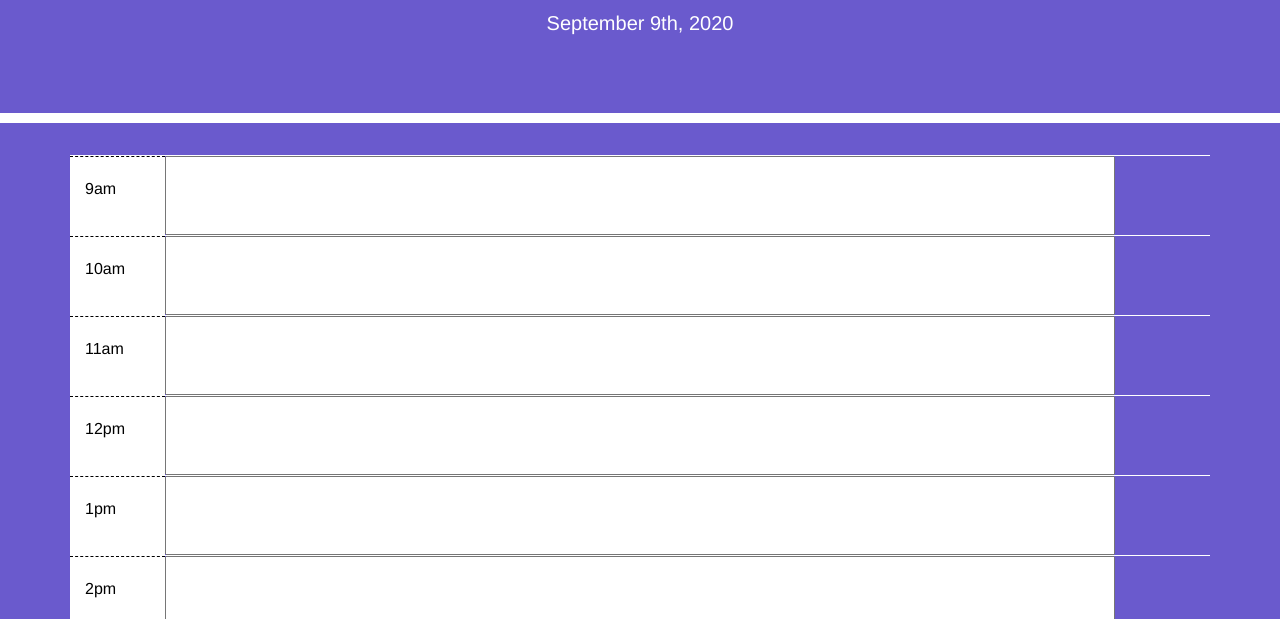
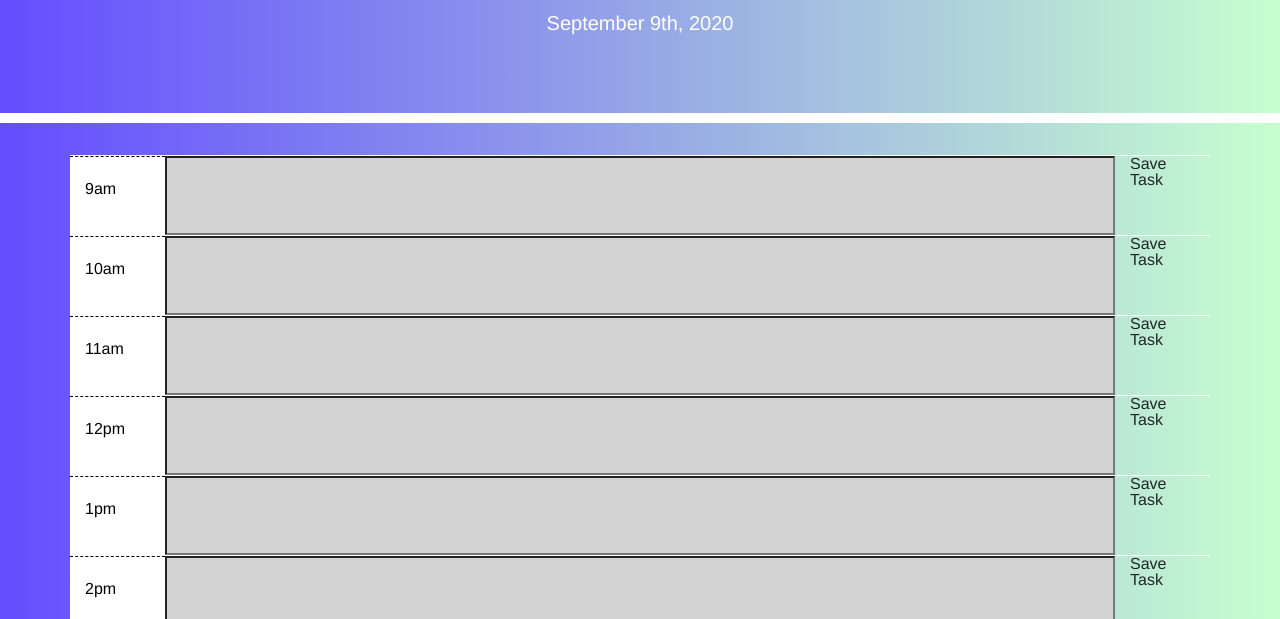
Before and after one commit to mpollicito/homework5, a plain HTML site: page index.html in a window 1280 px wide. Shown: the part 181-800 px from the top of the page. Drawn offline with nearby package versions, Linux system fonts and the light colour scheme.

Commit message:
Final commit, hopefully. Reworked app with help from a friend

```diff
--- a/index.html
+++ b/index.html
@@ -9,7 +9,6 @@
   <link rel="stylesheet" href="https://use.fontawesome.com/releases/v5.8.1/css/all.css"
     integrity="sha384-50oBUHEmvpQ+1lW4y57PTFmhCaXp0ML5d60M1M7uH2+nqUivzIebhndOJK28anvf" crossorigin="anonymous" />
   <link href="https://fonts.googleapis.com/css?family=Open+Sans&display=swap" rel="stylesheet" />
-  <script src="https://kit.fontawesome.com/84add95bac.js" crossorigin="anonymous"></script>
   <link rel="stylesheet" href="style.css" />
   <title>Work Day Scheduler</title>
 </head>
@@ -26,59 +25,50 @@
     <div class="row">
       <div class="col-md-1 hour pt-4">9am</div>
       <input id="9Row" class="user-event-input col-md-10 event-input-block" />
-      <div class="col-md-1 savebtn" data-hour="9">
-      </div>
+      <div class="col-md-1 savebtn" data-hour="9">Save Task</div>
     </div>
 
     <div class="row">
       <div class="col-md-1 hour pt-4">10am</div>
       <input id="10Row" class="user-event-input col-md-10 event-input-block" />
-      <div class="col-md-1 savebtn" data-hour="10">
-      </div>
+      <div class="col-md-1 savebtn" data-hour="10">Save Task</div>
     </div>
 
     <div class="row">
       <div class="col-md-1 hour pt-4">11am</div>
       <input id="11Row" class="user-event-input col-md-10 event-input-block" />
-      <div class="col-md-1 savebtn" data-hour="11">
-      </div>
+      <div class="col-md-1 savebtn" data-hour="11">Save Task</div>
     </div>
 
     <div class="row">
       <div class="col-md-1 hour pt-4">12pm</div>
       <input id="12Row" class="user-event-input col-md-10 event-input-block" />
-      <div class="col-md-1 savebtn" data-hour="12">
-      </div>
+      <div class="col-md-1 savebtn" data-hour="12">Save Task</div>
     </div>
 
     <div class="row">
       <div class="col-md-1 hour pt-4">1pm</div>
       <input id="1Row" class="user-event-input col-md-10 event-input-block" />
-      <div class="col-md-1 savebtn" data-hour="13">
-      </div>
+      <div class="col-md-1 savebtn" data-hour="1">Save Task</div>
     </div>
 
     <div class="row">
       <div class="col-md-1 hour pt-4">2pm</div>
       <input id="2Row" class="user-event-input col-md-10 event-input-block" />
-      <div class="col-md-1 savebtn" data-hour="14">
-      </div>
+      <div class="col-md-1 savebtn" data-hour="2">Save Task</div>
     </div>
 
     <div class="row">
       <div class="col-md-1 hour pt-4">3pm</div>
       <input id="3Row" class="user-event-input col-md-10 event-input-block" />
-      <div class="col-md-1 savebtn" data-hour="15">
-      </div>
+      <div class="col-md-1 savebtn" data-hour="3">Save Task</div>
     </div>
 
     <div class="row">
       <div class="col-md-1 hour pt-4">4pm</div>
       <input id="4Row" class="user-event-input col-md-10 event-input-block" />
-      <div class="col-md-1 savebtn" data-hour="16">
-      </div>
+      <div class="col-md-1 savebtn" data-hour="4">Save Task</div>
     </div>
-
   </div>
 
   <script src="https://code.jquery.com/jquery-3.4.1.min.js"></script>
--- a/script.js
+++ b/script.js
@@ -1,14 +1,52 @@
-$(function () {
+$(document).ready(function () {
+  var saveButton = $(".savebtn");
+
+  var currHour = moment().format("HH");
+
+  var currHourParInt = parseInt(currHour);
+
+  $("#9Row").attr("data-time", moment("9:00 am", "h:mm a").format("HH"));
+  $("#10Row").attr("data-time", moment("10:00 am", "hh:mm a").format("HH"));
+  $("#11Row").attr("data-time", moment("11:00 am", "hh:mm a").format("HH"));
+  $("#12Row").attr("data-time", moment("12:00 pm", "hh:mm a").format("HH"));
+  $("#1Row").attr("data-time", moment("1:00 pm", "h:mm a").format("HH"));
+  $("#2Row").attr("data-time", moment("2:00 pm", "h:mm a").format("HH"));
+  $("#3Row").attr("data-time", moment("3:00 pm", "h:mm a").format("HH"));
+  $("#4Row").attr("data-time", moment("4:00 pm", "h:mm a").format("HH"));
+
+  getStoredTask();
+
   alert("Good day!");
 
   $("#currentDay").text(moment().format('MMMM Do, YYYY'));
 
+  for (var i = 0; i <= 12; i++) {
+    var rowHour = $("#" + i + "Row").attr("data-time");
+    var rowHourInt = parseInt(rowHour);
+
+    if (currHourParInt === rowHourInt) {
+      $("#" + i + "Row").addClass("present");
+    }
+
+    if (currHourParInt > rowHourInt) {
+      $("#" + i + "Row").addClass("past");
+    }
+
+    if (currHourParInt < rowHourInt) {
+      $("#" + i + "Row").addClass("future");
+    }
+  }
 
   saveButton.on("click", function () {
     var rowHourLS = $(this).attr("data-hour");
     var input = $("#" + rowHourLS + "Row").val();
     localStorage.setItem(rowHourLS, input);
+  });
 
-    $(".container").append(newTimeBlock);
-  });
+  function getStoredTask() {
+    for (var i = 0; i <= 12; i++) {
+      $("#" + i + "Row").val(localStorage.getItem(i));
+    }
+  }
+
 });
--- a/style.css
+++ b/style.css
@@ -2,7 +2,7 @@ body {
   font-family: 'Helvetica', sans-serif;
   font-size: 16px;
   line-height: 1;
-  background-color: slateblue;
+  background-image: linear-gradient(-90deg, rgba(0, 255, 34, 0.219), rgb(100, 77, 255));
 }
 
 textarea {
@@ -62,7 +62,7 @@ textarea {
   border-left: 1px solid black;
   border-top-right-radius: 15px;
   border-bottom-right-radius: 15px;
-  background-color: #009185;
+  background-color: #00ffea;
   color: white;
   font-family: 'Helvetica', sans-serif;
 }
@@ -72,20 +72,16 @@ textarea {
   transition: all .3s ease-in-out;
 }
 
-/* .currentEvent {
-  color: green;
-}
-
-.pastEvent {
-  color: red;
-}
-
-.futureEvent {
-  color: blueviolet;
+.fas {
+  position: absolute;
+  height: 20px;
+  width: 20px;
+  top: 40%;
+  left: 40%;
 }
 
 @media screen and (max-width: 600px) {
   .column {
     width: 100%;
   }
-} */
+}
```
Also changed, not shown: 1 other file.
